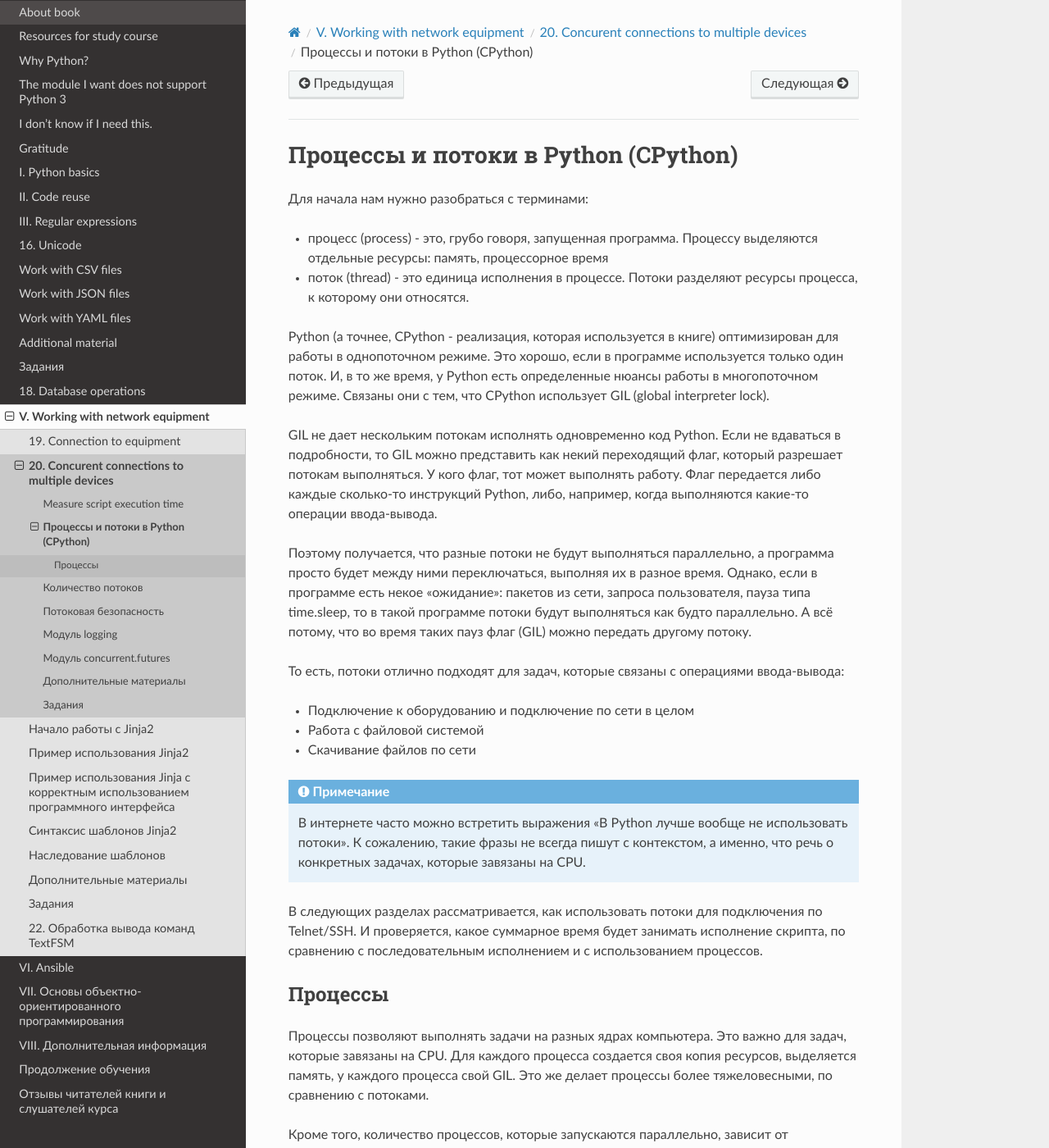
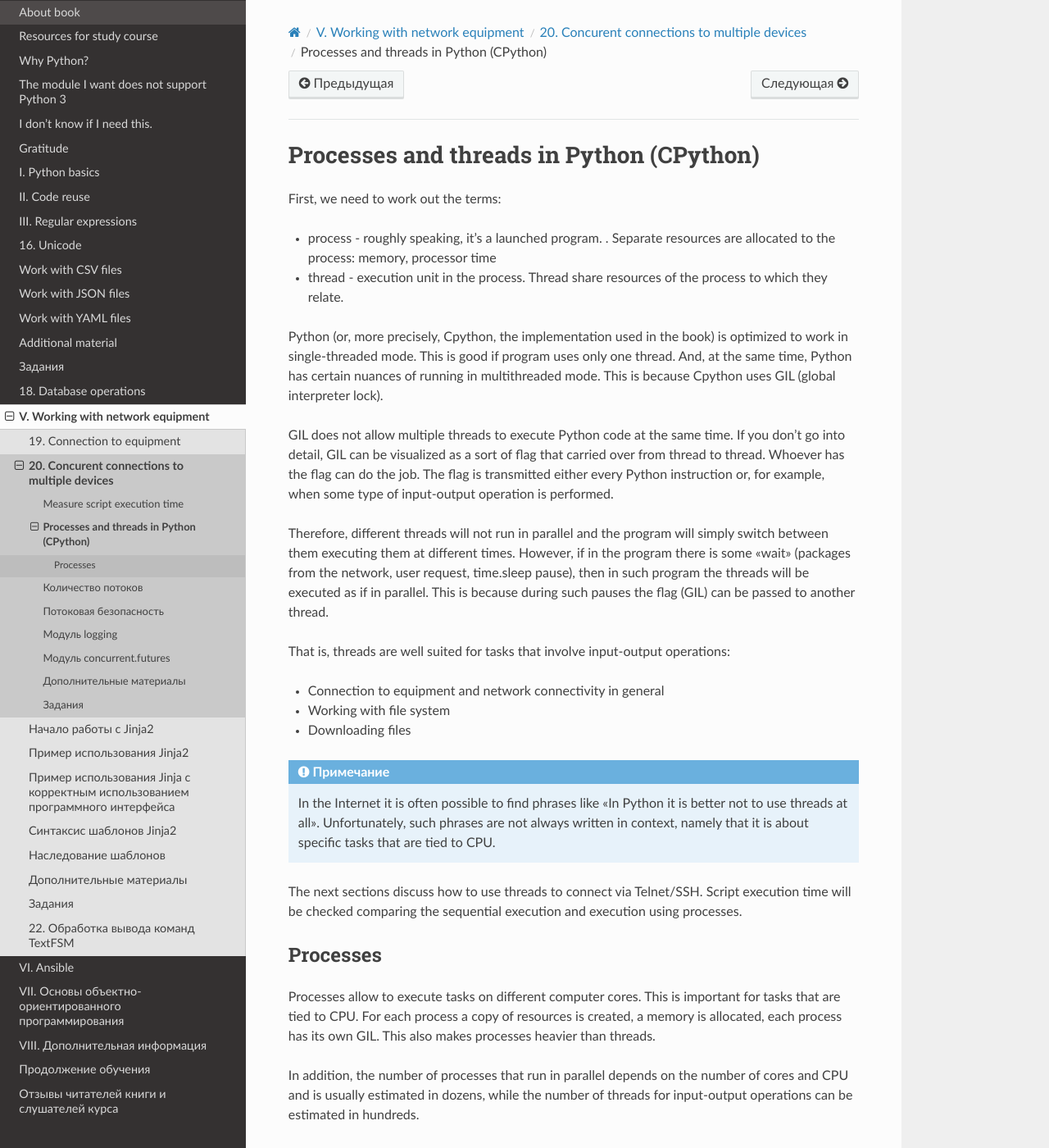
Before and after one commit to Aidar5/nattoeng, a Sphinx documentation site: the page built from docs/source/book/20_concurrent_connections/cpython_gil.rst, in a window 1280 px wide and 1400 px high. Shown: the whole window at 82% size. Built offline with Sphinx 7.4.7 and the Read the Docs theme 2.0.0, drawn with Linux system fonts in a browser that asks for light colours; pages that are not in the unit, such as notebooks, are missing from menus; some of the changed text lies outside the part shown.

Commit message:
Update cpython_gil.rst

```diff
--- a/docs/source/book/20_concurrent_connections/cpython_gil.rst
+++ b/docs/source/book/20_concurrent_connections/cpython_gil.rst
@@ -1,83 +1,47 @@
-Процессы и потоки в Python (CPython)
+Processes and threads in Python (CPython)
 ------------------------------------
 
-Для начала нам нужно разобраться с терминами:
+First, we need to work out the terms:
 
--  процесс (process) - это, грубо говоря, запущенная программа. Процессу
-   выделяются отдельные ресурсы: память, процессорное время
--  поток (thread) - это единица исполнения в процессе. Потоки разделяют
-   ресурсы процесса, к которому они относятся.
+-  process - roughly speaking, it's a launched program. . Separate resources are allocated to the process: memory, processor time
+-  thread - execution unit in the process. Thread share resources of the process to which they relate.
 
-Python (а точнее, CPython - реализация, которая используется в книге)
-оптимизирован для работы в однопоточном режиме. Это хорошо, если в
-программе используется только один поток.
-И, в то же время, у Python есть определенные нюансы работы в
-многопоточном режиме. Связаны они с тем, что CPython использует GIL
-(global interpreter lock).
+Python (or, more precisely, Cpython, the implementation used in the book)
+is optimized to work in single-threaded mode. This is good if program uses only one thread. And, at the same time, Python has certain nuances of running in multithreaded mode. This is because Cpython uses GIL (global interpreter lock).
 
-GIL не дает нескольким потокам исполнять одновременно код Python. Если
-не вдаваться в подробности, то GIL можно представить как некий
-переходящий флаг, который разрешает потокам выполняться. У кого флаг,
-тот может выполнять работу.
-Флаг передается либо каждые сколько-то инструкций Python, либо,
-например, когда выполняются какие-то операции ввода-вывода.
+GIL does not allow multiple threads to execute Python code at the same time. If you don’t go into detail, GIL can be visualized as a sort of flag that carried over from thread to thread. Whoever has the flag can do the job. The flag is transmitted either every Python instruction or, for example, when some type of input-output operation is performed.
 
-Поэтому получается, что разные потоки не будут выполняться параллельно,
-а программа просто будет между ними переключаться, выполняя их в разное
-время.
-Однако, если в программе есть некое "ожидание": пакетов из
-сети, запроса пользователя, пауза типа time.sleep, то в такой программе
-потоки будут выполняться как будто параллельно. А всё потому, что во
-время таких пауз флаг (GIL) можно передать другому потоку.
+Therefore, different threads will not run in parallel and the program will simply switch between them executing them at different times. However, if in the program there is some "wait" (packages from the network, user request, time.sleep pause), then in such program the threads will be executed as if in parallel. This is because during such pauses the flag (GIL) can be passed to another thread.
 
-То есть, потоки отлично подходят для задач, которые связаны с операциями
-ввода-вывода:
+That is, threads are well suited for tasks that involve input-output operations:
 
-* Подключение к оборудованию и подключение по сети в целом
-* Работа с файловой системой
-* Скачивание файлов по сети
+* Connection to equipment and network connectivity in general
+* Working with file system
+* Downloading files
 
 .. note::
 
-    В интернете часто можно встретить выражения "В Python лучше вообще не использовать потоки".
-    К сожалению, такие фразы не всегда пишут с контекстом, а именно,
-    что речь о конкретных задачах, которые завязаны на CPU.
+    In the Internet it is often possible to find phrases like «In Python it is better not to use threads at all». Unfortunately, such phrases are not always written in context, namely that it is about specific tasks that are tied to CPU.
 
 
-В следующих разделах рассматривается, как использовать потоки для
-подключения по Telnet/SSH. И проверяется, какое суммарное время будет
-занимать исполнение скрипта, по сравнению с последовательным исполнением
-и с использованием процессов.
+The next sections discuss how to use threads to connect via Telnet/SSH. Script execution time will be checked comparing the sequential execution and execution using processes.
 
-Процессы
+Processes
 ~~~~~~~~
 
-Процессы позволяют выполнять задачи на разных ядрах компьютера. Это
-важно для задач, которые завязаны на CPU.
-Для каждого процесса создается своя копия ресурсов, выделяется память, у
-каждого процесса свой GIL. Это же делает процессы более тяжеловесными,
-по сравнению с потоками.
+Processes allow to execute tasks on different computer cores. This is important for tasks that are tied to CPU. For each process a copy of resources is created, a memory is allocated, each process has its own GIL. This also makes processes heavier than threads.
 
-Кроме того, количество процессов, которые запускаются параллельно,
-зависит от количества ядер и CPU и обычно исчисляется в десятках, тогда
-как количество потоков для операций ввода-вывода может исчисляться в
-сотнях.
+In addition, the number of processes that run in parallel depends on the number of cores and CPU and is usually estimated in dozens, while the number of threads for input-output operations can be estimated in hundreds.
 
-Процессы и потоки можно совмещать, но это усложняет программу и на
-базовом уровне для операций ввода-вывода лучше остановиться на потоках.
+Processes and threads can be combined but this complicates the program and at the base level for input-output operations it is better to stop at threads.
 
 .. note::
 
-    Совмещение потоков и процессов, то есть запуск процесса в программе и внутри него уже
-    запуск потоков - сильно усложняет траблшутинг программы. И лучше такой вариант
-    не использовать.
+    Combining threads and processes, i.e., starting a process in a program and then starting threads inside it, makes troubleshooting difficult. And I’d rather not use that option.
 
 
-Несмотря на то, что, как правило, для задач ввода-вывода лучше использовать потоки
-с некоторыми модулями надо использовать процессы, так как они могут некорректно работать
-с потоками.
+Although it is usually better to use threads for input-output tasks, for some modules it is better to use processes because they may not work correctly with threads.
 
 .. note::
 
-    Помимо процессов и потоков есть еще один вариант одновременного подключения к оборудованию:
-    асинхронное программирование. Этот вариант не рассматривается в книге.
+    In addition to processes and threads, there is another variant of concurrent connections to device: asynchronous programming. This option is not discussed in the book..
```
